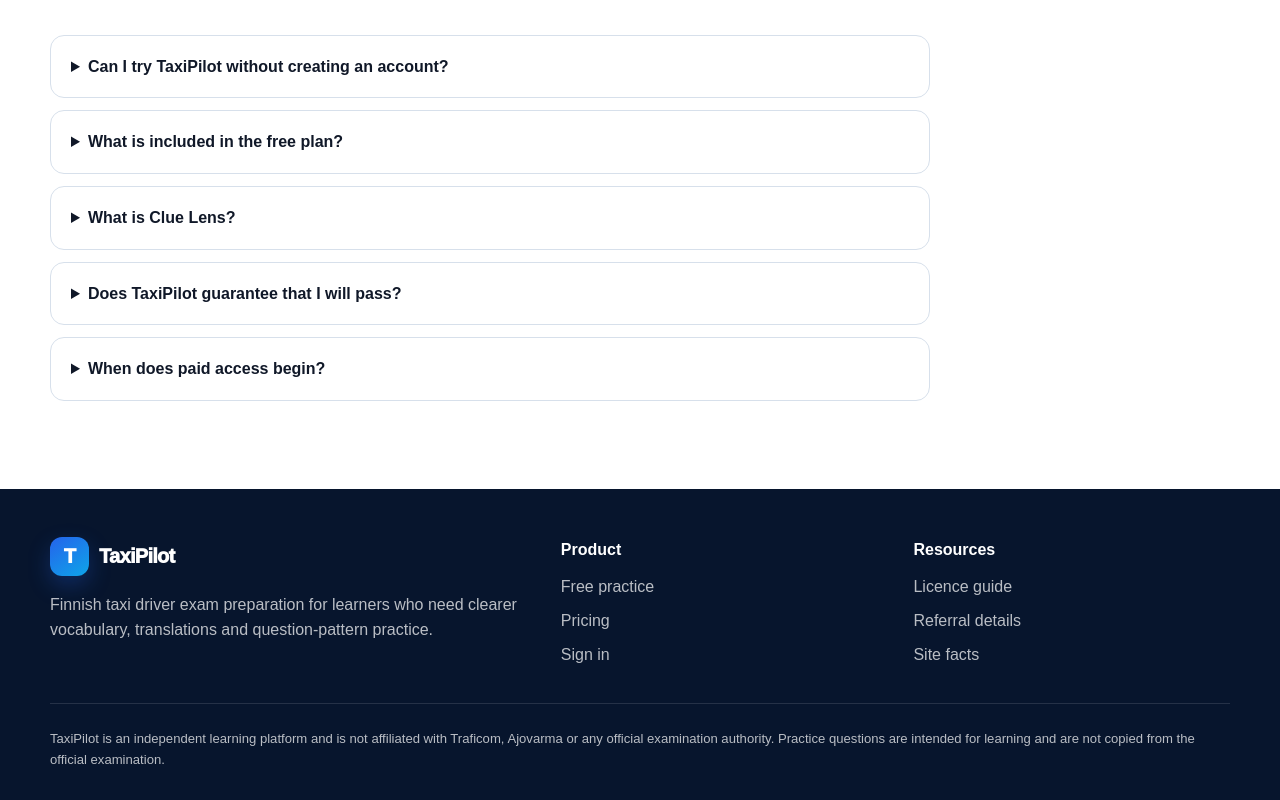
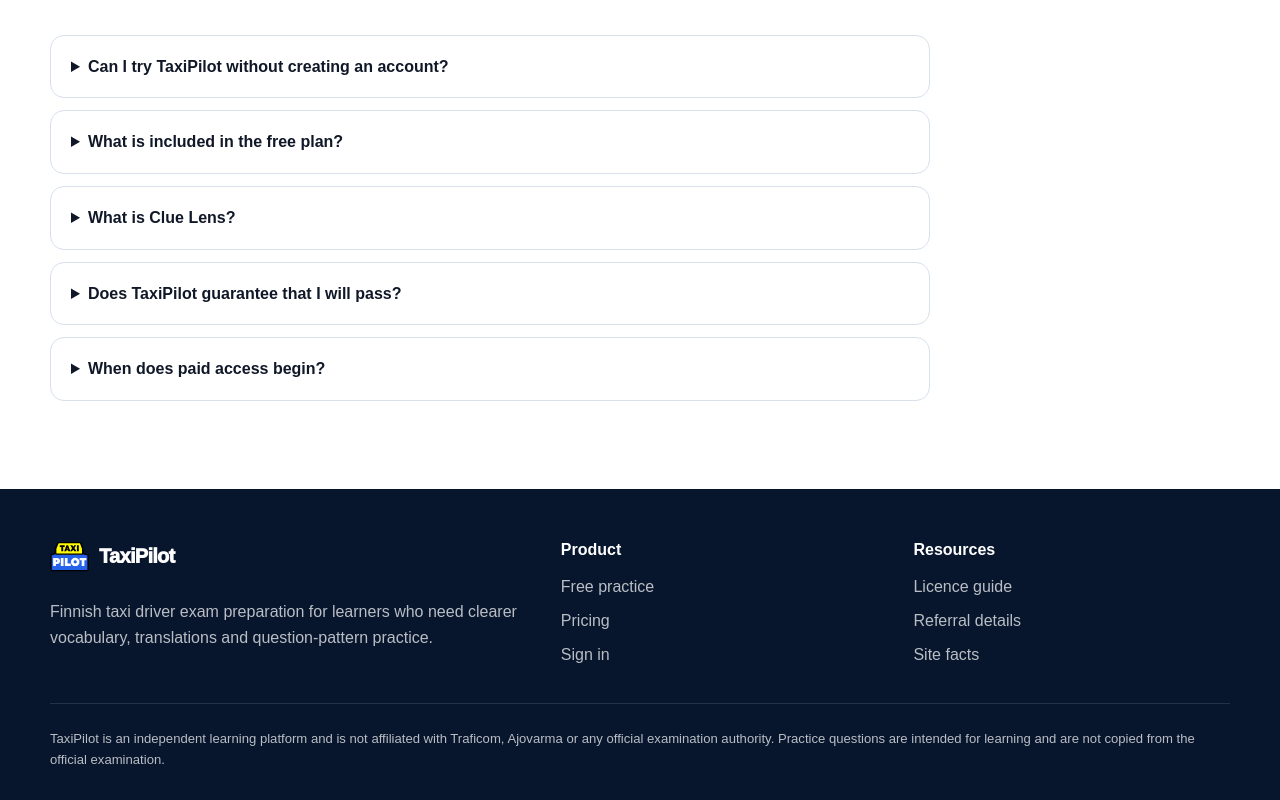
Before and after one commit to mkschft/taxipilot-web, a website: page index.html in a window 1280 px wide. Shown: the part 5314-6114 px from the top of the page. Drawn offline with Linux system fonts and the light colour scheme; a web font is replaced by a local one.

Commit message:
Add landing site favicon

```diff
--- a/index.html
+++ b/index.html
@@ -8,6 +8,7 @@
     content="TaxiPilot helps learners prepare for the Finnish taxi driver exam with Finnish–English practice questions, vocabulary, clue words and timed mock exams."
   />
   <title>TaxiPilot — Finnish Taxi Exam Preparation</title>
+  <link rel="icon" href="favicon.svg" type="image/svg+xml" />
   <link rel="canonical" href="https://taxipilot.fi/" />
   <meta property="og:title" content="TaxiPilot — Finnish Taxi Exam Preparation" />
   <meta property="og:description" content="Understand the question, spot the clue and choose the best answer with Finnish–English taxi exam preparation." />
@@ -246,15 +247,10 @@
     }
 
     .brand-mark {
-      display: grid;
       width: 39px;
       height: 39px;
-      place-items: center;
-      border-radius: 12px;
-      color: var(--white);
-      background: linear-gradient(145deg, var(--blue-600), #0ea5e9);
-      box-shadow: 0 9px 22px rgba(37, 99, 235, 0.28);
-      font-weight: 950;
+      object-fit: contain;
+      flex: 0 0 auto;
     }
 
     .nav-links {
@@ -1445,7 +1441,7 @@
       <div class="footer-grid">
         <div>
           <div class="brand">
-            <span class="brand-mark">T</span>
+            <img class="brand-mark" src="favicon.svg" alt="" width="39" height="39" />
             <span style="color: white">TaxiPilot</span>
           </div>
           <p style="max-width: 520px; margin-top: 16px">
```
Also changed, not shown: guide/how-to-get-a-taxi-licence-in-finland.html (+2 -2 lines), practice-test.html (+2 -2 lines), refer.html (+2 -2 lines), favicon.svg (added).
